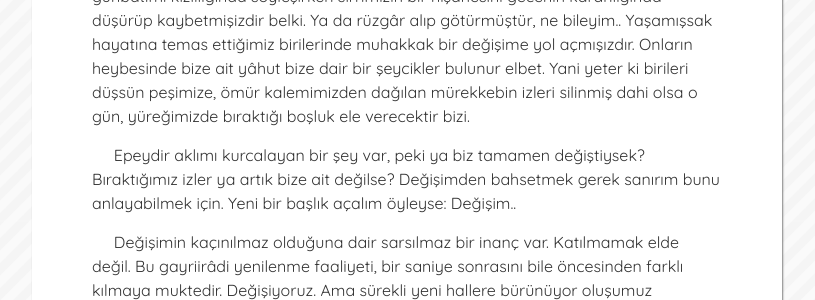
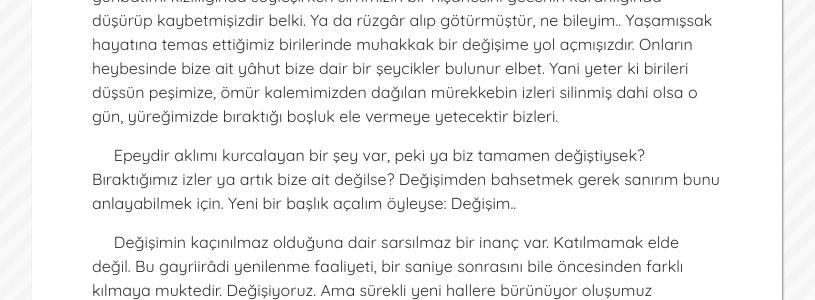
Before and after one commit to muhammedaydogdu/muhammedaydogdu.github.io, a Jekyll site: the page built from _posts/2019-03-18-iz.md, in a window 1280 px wide and 900 px high. Shown: the part 579-879 px from the top of the window, without its empty margins (233-1048 px from the left). Built offline with Jekyll 4.4.1, drawn with Linux system fonts in a browser that asks for light colours; some web fonts are replaced; some of the changed text lies outside the part shown.

Commit message:
Update 2019-03-18-iz.md

```diff
--- a/_posts/2019-03-18-iz.md
+++ b/_posts/2019-03-18-iz.md
@@ -9,7 +9,7 @@
 
 <br/>
 
-&nbsp;&nbsp;&nbsp;&nbsp; Yaşamak, iz bırakmaktır. Hayatımızdan tüten nice mânâlar, kimseler farketmeden buhar olup karışmışsa da havaya, içimizde sürekli olarak dönüp duran o bize has ezgiler şimdiye değin kimselerin kulağına çalınmamışsa bile, vakanüvislere malzeme çıkmamışsa dahi şu sergüzeşt-i hayatımızdan; yaşıyorsak izimizi sürecek olanlar için ardımızda illâ ki birkaç kalıntı bırakmışızdır. Kimi gün olmuştur, boynumuza kadar battığımız hüzünlerimiz sinmiştir belki ayağımızın değdiği kaldırımlara. Kimi zaman, günbatımı kızıllığında söyleşirken sırrımızın bir nişânesini gecenin karanlığında düşürüp kaybetmişizdir belki. Ya da rüzgâr alıp götürmüştür, ne bileyim.. Yaşamışsak hayatına temas ettiğimiz birilerinde muhakkak bir değişime yol açmışızdır. Onların heybesinde bize ait yâhut bize dair bir şeycikler bulunur elbet. Yani yeter ki birileri düşsün peşimize, ömür kalemimizden dağılan mürekkebin izleri silinmiş dahi olsa o gün, yüreğimizde bıraktığı boşluk ele verecektir bizi.
+&nbsp;&nbsp;&nbsp;&nbsp; Yaşamak, iz bırakmaktır. Hayatımızdan tüten nice mânâlar, kimseler farketmeden buhar olup karışmışsa da havaya, içimizde sürekli olarak dönüp duran o bize has ezgiler şimdiye değin kimselerin kulağına çalınmamışsa bile, vakanüvislere malzeme çıkmamışsa dahi şu sergüzeşt-i hayatımızdan; yaşıyorsak izimizi sürecek olanlar için ardımızda illâ ki birkaç kalıntı bırakmışızdır. Kimi gün olmuştur, boynumuza kadar battığımız hüzünlerimiz sinmiştir belki ayağımızın değdiği kaldırımlara. Kimi zaman, günbatımı kızıllığında söyleşirken sırrımızın bir nişânesini gecenin karanlığında düşürüp kaybetmişizdir belki. Ya da rüzgâr alıp götürmüştür, ne bileyim.. Yaşamışsak hayatına temas ettiğimiz birilerinde muhakkak bir değişime yol açmışızdır. Onların heybesinde bize ait yâhut bize dair bir şeycikler bulunur elbet. Yani yeter ki birileri düşsün peşimize, ömür kalemimizden dağılan mürekkebin izleri silinmiş dahi olsa o gün, yüreğimizde bıraktığı boşluk ele vermeye yetecektir bizleri.
 
 &nbsp;&nbsp;&nbsp;&nbsp; Epeydir aklımı kurcalayan bir şey var, peki ya biz tamamen değiştiysek? Bıraktığımız izler ya artık bize ait değilse? Değişimden bahsetmek gerek sanırım bunu anlayabilmek için. Yeni bir başlık açalım öyleyse: Değişim..
 
```
